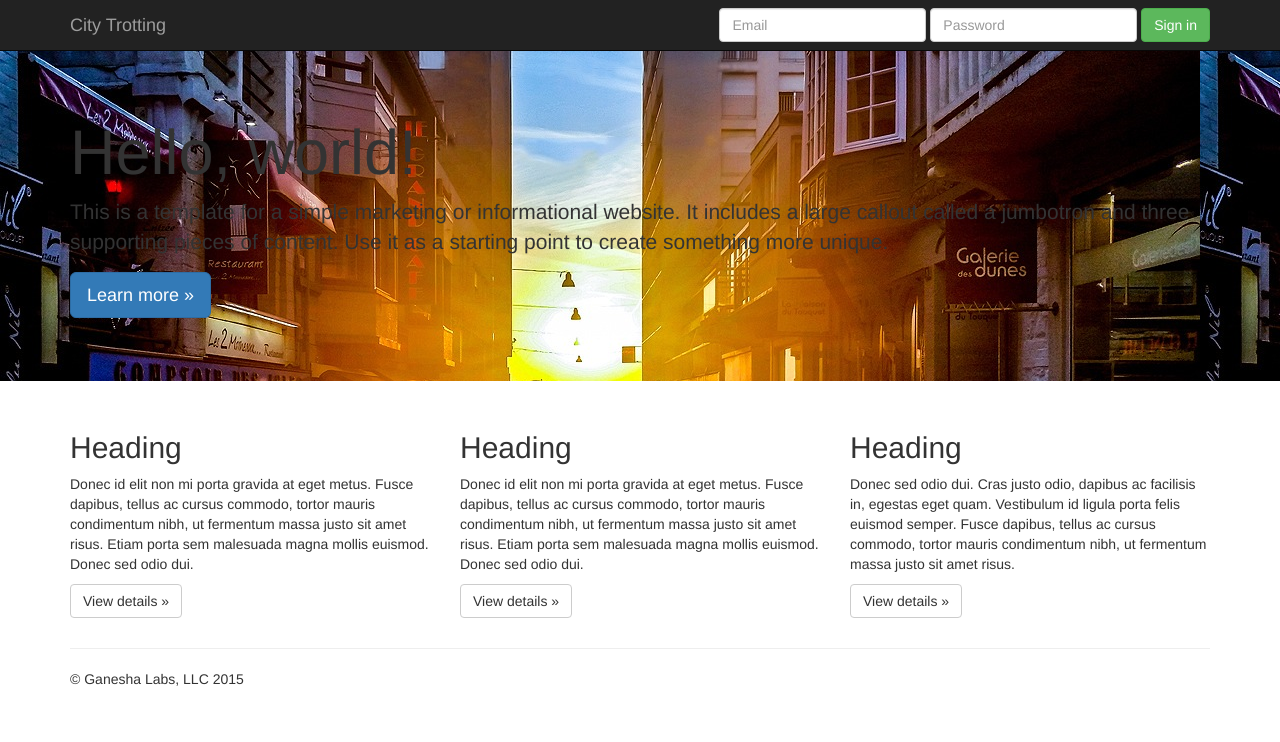
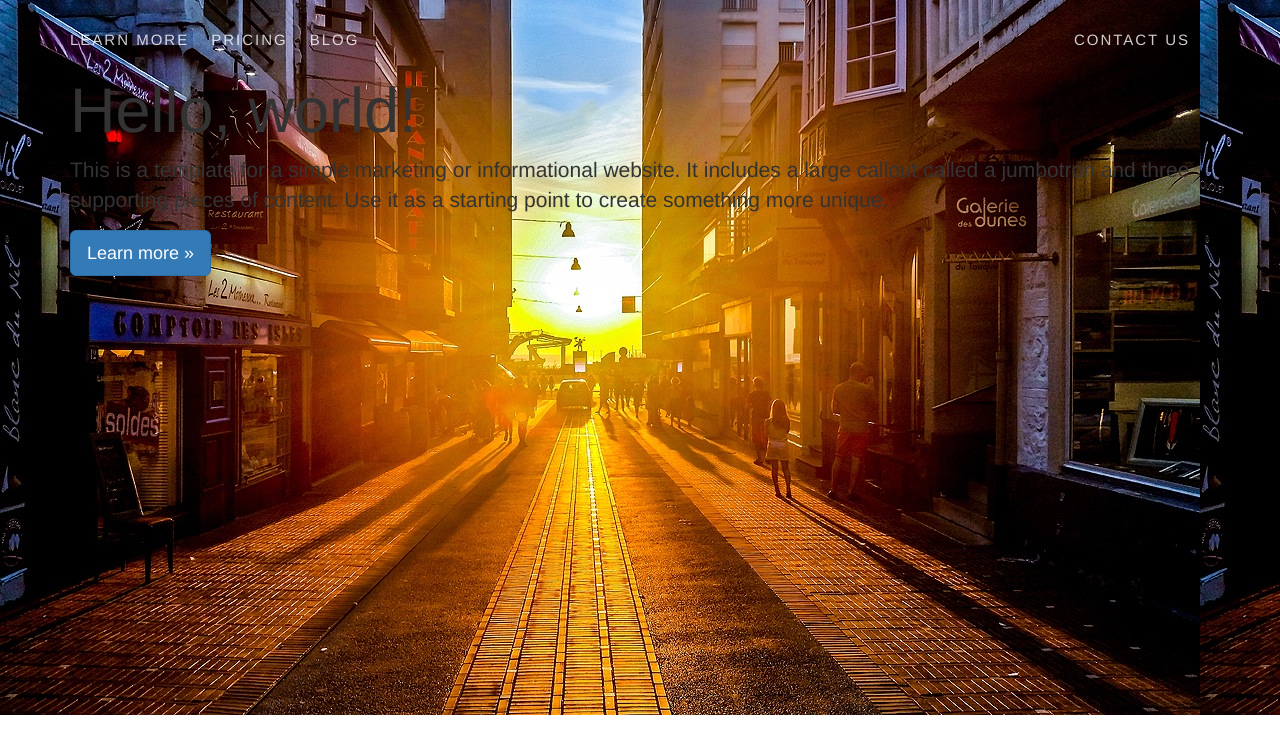
Before and after one commit to GaneshaLabs/citytrotting, a website: page app/index.html in a window 1280 px wide. Shown: the top 742 px of the page. Drawn offline with nearby package versions, Linux system fonts and the light colour scheme; files that its build step writes are made by us from their sources.

Commit message:
Modify header styling

```diff
--- a/app/index.html
+++ b/app/index.html
@@ -10,6 +10,7 @@
     <!-- build:css(.) styles/vendor.css -->
     <!-- bower:css -->
     <link rel="stylesheet" href="bower_components/bootstrap/dist/css/bootstrap.css" />
+    <link rel="stylesheet" href="bower_components/fontawesome/css/font-awesome.css" />
     <!-- endbower -->
     <!-- endbuild -->
     <!-- build:css(.tmp) styles/main.css -->
@@ -21,33 +22,16 @@
       <p class="browsehappy">You are using an <strong>outdated</strong> browser. Please <a href="http://browsehappy.com/">upgrade your browser</a> to improve your experience.</p>
     <![endif]-->
 
-    <nav class="navbar navbar-inverse navbar-fixed-top">
-      <div class="container">
-        <div class="navbar-header">
-          <button type="button" class="navbar-toggle collapsed" data-toggle="collapse" data-target="#navbar" aria-expanded="false" aria-controls="navbar">
-            <span class="sr-only">Toggle navigation</span>
-            <span class="icon-bar"></span>
-            <span class="icon-bar"></span>
-            <span class="icon-bar"></span>
-          </button>
-          <a class="navbar-brand" href="/">City Trotting</a>
-        </div>
-        <div id="navbar" class="navbar-collapse collapse">
-          <form class="navbar-form navbar-right">
-            <div class="form-group">
-              <input type="text" placeholder="Email" class="form-control">
-            </div>
-            <div class="form-group">
-              <input type="password" placeholder="Password" class="form-control">
-            </div>
-            <button type="submit" class="btn btn-success">Sign in</button>
-          </form>
-        </div>
-      </div>
-    </nav>
-
     <div class="jumbotron">
       <div class="container">
+        <ul class="nav nav-pills">
+          <li><a href="learn-more">Learn More</a></li>
+          <li><a class="hidden-xs" href="#plans">Pricing</a></li>
+          <li><a class="hidden-xs" href="blog">Blog</a></li>
+          <li class="pull-right hidden-xs"><a href="mailto:staff@hello.com">Contact Us</a></li>
+          <li class="pull-right hidden-md hidden-lg hidden-sm"><a href="#plans">Pricing</a></li>
+        </ul>
+
         <h1>Hello, world!</h1>
         <p>This is a template for a simple marketing or informational website. It includes a large callout called a jumbotron and three supporting pieces of content. Use it as a starting point to create something more unique.</p>
         <p><a class="btn btn-primary btn-lg" href="#" role="button">Learn more &raquo;</a></p>
--- a/app/styles/main.css
+++ b/app/styles/main.css
@@ -1,11 +1,51 @@
 /* Ganesha Labs, LLC */
 
 body {
-  padding-top: 50px;
   padding-bottom: 20px;
 }
 
-/*Jumbotron*/
+/* Nav Stuff */
+nav.navbar {
+  background-color: transparent;
+  min-height: 80px;
+  border: none;
+  border-bottom: 1px solid #F3F3F3;
+}
+nav .navbar-toggle {
+  margin-top: 24px;
+}
+nav .navbar-brand {
+  font-weight: 300;
+  font-size: 30px;
+  line-height: 50px;
+  margin-right: 20px;
+}
+.nav li a {
+  font-weight: 500;
+  font-size: 15px;
+  letter-spacing: 2px;
+  text-transform: uppercase;
+  padding: 0px;
+  margin-right: 20px;
+  color: #FFF;
+  opacity: .8;
+  line-height: 30px;
+  border-bottom: 1px solid transparent;
+}
+.nav li a:hover {
+  border-bottom: 1px solid #FFF;
+  border-radius: 0px;
+  opacity: 1;
+  background-color: transparent;
+}
+.nav>li>a:hover, .nav>li>a:focus {
+  background-color: transparent;
+}
+
+/* Jumbotron */
 .jumbotron {
   background-image: url("../images/hero.jpg");
+  background-color: black;
+  min-height: 715px;
+  padding-top: 25px;
 }
--- a/bower.json
+++ b/bower.json
@@ -2,6 +2,7 @@
   "name": "citytrotting",
   "private": true,
   "dependencies": {
-    "bootstrap": "~3.3.2"
+    "bootstrap": "~3.3.2",
+    "fontawesome": "~4.3.0"
   }
 }
```
